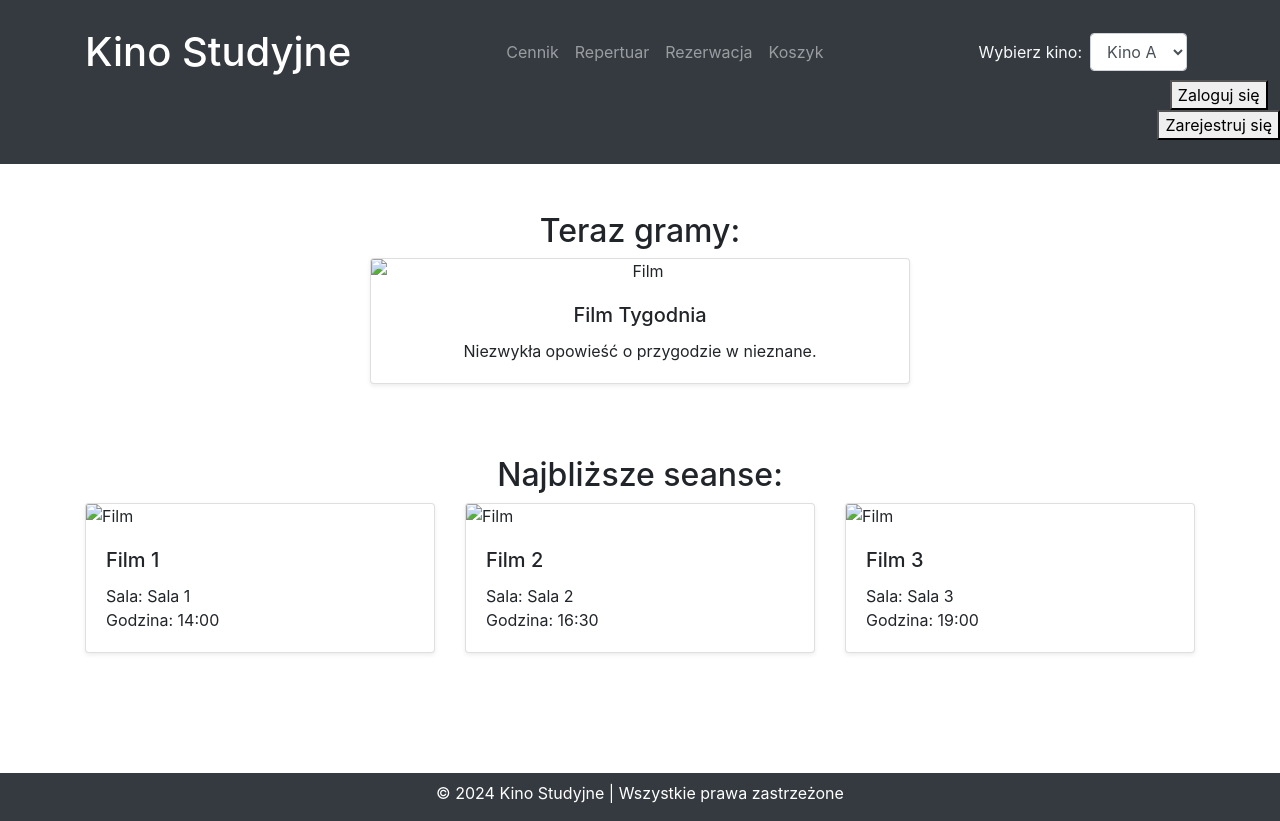
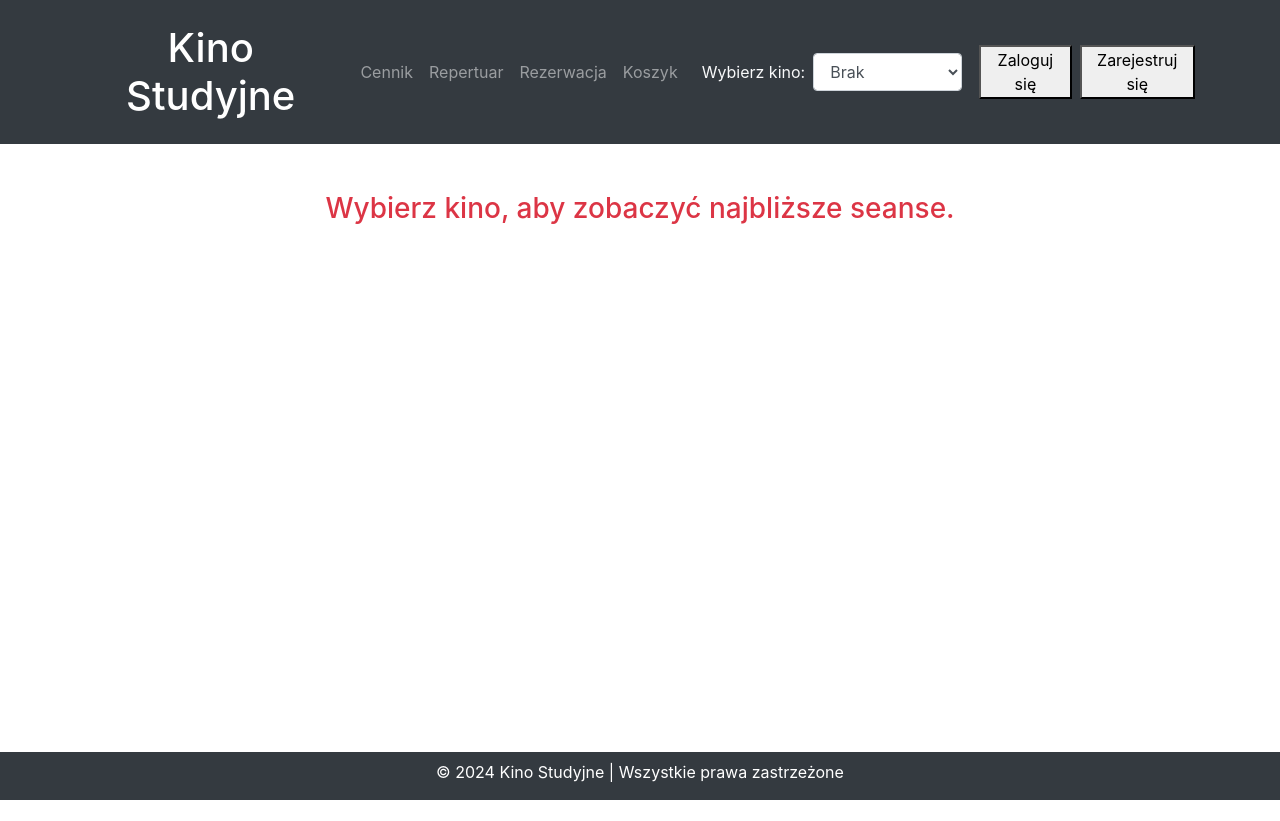
Before and after one commit to infoshareacademy/jpydzr5-reservation-for-destination, a Django app: page /cinema/ in a window 1280 px wide. After the commit the page ends 800 px from the top, so only its background shows below. Run offline with Django 5.2, Linux system fonts and the light colour scheme; data comes from the database, SQL or seed files in the repository; parts of the project's set-up code (start-up, migrations or seed data) failed here and were passed over; some libraries are stand-ins or nearby versions.

Commit message:
Pobieranie najblizszych seansow z bazy

```diff
--- a/cinema_reservation_system/cinema/templates/base.html
+++ b/cinema_reservation_system/cinema/templates/base.html
@@ -32,14 +32,14 @@
                     <div class="form-group mr-2">
                         <label for="cinema" class="text-light mr-2">Wybierz kino:</label>
                         <select id="cinema" name="cinema" class="form-control" onchange="document.getElementById('cinema-selection-form').submit();">
+                            <option value="" {% if selected_cinema is None %}selected{% endif %}>Brak</option>
                             {% for cinema in cinemas %}
                             <option value="{{ cinema.id }}" {% if cinema.id == selected_cinema %}selected{% endif %}>{{cinema.name}}</option>
                             {% endfor %}
                         </select>
                     </div>
                 </form>
-        </div>
-        <div style="float:right" id="login_container">
+            <div class="ml-4 d-flex"  style="float:right" id="login_container">
             {%  if request.user.is_authenticated %}
                 <form method="post" action="{% url 'cinema:logout' %}">
                     {% csrf_token %}
@@ -50,11 +50,12 @@
                     {% csrf_token %}
                     <button type="submit">Zaloguj się</button>
                 </form>
-                <form method="post" action="{% url 'cinema:register' %}">
+                <form class="ml-2" method="post" action="{% url 'cinema:register' %}">
                     {% csrf_token %}
                     <button type="submit">Zarejestruj się</button>
                 </form>
             {% endif %}
+            </div>
         </div>
     </header>
 
--- a/cinema_reservation_system/cinema/templates/cinema/index.html
+++ b/cinema_reservation_system/cinema/templates/cinema/index.html
@@ -1,16 +1,28 @@
 {% extends 'base.html' %}
 
 {% block content %}
+
+{% if message %}
+<section class="text-center">
+    <h3 class="text-danger">{{ message }}</h3>
+</section>
+{% else %}
 <section class="text-center">
     <h2>Teraz gramy:</h2>
     <div class="row">
         <div class="col-md-6 offset-md-3">
             <div class="card mb-4 shadow-sm">
+                {% if now_playing %}
                 <img src="" class="card-img-top" alt="Film">
                 <div class="card-body">
                     <h5 class="card-title">{{ now_playing.title }}</h5>
                     <p class="card-text">{{ now_playing.description }}</p>
                 </div>
+                {% else %}
+                <div class="card-body">
+                    <h4>Nic aktualnie nie gramy teraz</h4>
+                </div>
+                {% endif %}
             </div>
         </div>
     </div>
@@ -24,11 +36,16 @@
                 <img src="" class="card-img-top" alt="Film">
                 <div class="card-body">
                     <h5 class="card-title">{{ screening.movie.title }}</h5>
-                    <p class="card-text">Sala: {{ screening.hall }}<br>Godzina: {{ screening.time }}</p>
+                    <p class="card-text">Sala: {{ screening.hall.hall_number }}<br>Godzina: {{ screening.show_start|date:"H:i" }}</p>
                 </div>
             </div>
         </div>
+        {% empty %}
+            <div class="col-md-12">
+                <p class="text-center">Brak nadchodzących seansów.</p>
+            </div>
         {% endfor %}
     </div>
 </section>
+{% endif %}
 {% endblock %}
--- a/cinema_reservation_system/cinema/views.py
+++ b/cinema_reservation_system/cinema/views.py
@@ -1,4 +1,4 @@
-from django.db.models import Exists, OuterRef
+from django.db.models import Exists, OuterRef, F, ExpressionWrapper, DateTimeField
 from django.shortcuts import render, redirect, get_object_or_404
 from django.template.response import TemplateResponse
 from django.urls import reverse
@@ -16,32 +16,48 @@ DEFAULT_TICKET_TYPE_ID = 1
 def set_cinema(request):
     if request.method == 'POST':
         cinema_id = request.POST.get('cinema')
-        if 'cinema' in request.session:
+        if cinema_id:
             request.session['cinema'] = cinema_id
-        return redirect('index')
-    return redirect('index')
+        else:
+            request.session.pop('cinema', 'None')
+        return redirect('cinema:index')
+    return redirect('cinema:index')
 
 
 def index(request):
     cinema_id = request.session.get('cinema', None)
     if cinema_id is not None:
         cinema_id = int(cinema_id)
-    cinemas = [
-        {'id': 1, 'name': 'Kino A'},
-        {'id': 2, 'name': 'Kino B'},
-        {'id': 3, 'name': 'Kino C'},
-    ]
 
-    now_playing = {
-        'title': 'Film Tygodnia',
-        'description': 'Niezwykła opowieść o przygodzie w nieznane.'
-    }
+    cinemas = models.Cinema.objects.values('id', 'name')
+    now_playing = None
+    message = "Wybierz kino, aby zobaczyć najbliższe seanse."
+    upcoming_screenings = []
+    current_time = pendulum.now()
 
-    upcoming_screenings = [
-        {'movie': {'title': 'Film 1', 'image_url': ''}, 'hall': 'Sala 1', 'time': '14:00'},
-        {'movie': {'title': 'Film 2', 'image_url': ''}, 'hall': 'Sala 2', 'time': '16:30'},
-        {'movie': {'title': 'Film 3', 'image_url': ''}, 'hall': 'Sala 3', 'time': '19:00'}
-    ]
+    if cinema_id:
+        now_playing_seance = models.Seance.objects.annotate(
+            end_time=ExpressionWrapper(
+                F('show_start') + F('movie__duration'), output_field=DateTimeField()
+            )
+        ).filter(
+            hall__cinema_id=cinema_id,
+            show_start__lte=current_time,
+            end_time__gte=current_time
+        ).select_related('movie').first()
+
+        if now_playing_seance:
+            now_playing = {
+                'title': now_playing_seance.movie.title,
+                'description': now_playing_seance.movie.description,
+            }
+
+        message = None
+
+        upcoming_screenings = models.Seance.objects.filter(
+            hall__cinema_id=cinema_id,
+            show_start__lte=current_time,
+        ).select_related('movie').order_by('show_start')[:3]
 
     menu_positions = [
         {"name": "Cennik", "url": "cinema:price_list"},
@@ -56,6 +72,7 @@ def index(request):
         'upcoming_screenings': upcoming_screenings,
         'menu_positions': menu_positions,
         'selected_cinema': cinema_id,
+        'message': message
     }
     template = "cinema/index.html"
     return TemplateResponse(request, template, context)
@@ -103,7 +120,6 @@ def repertoire(request):
 
 # Create your views here.
 def price_list(request):
-
     tickets = models.TicketType.objects.all()
 
     cinema_id = request.session.get('cinema', None)
@@ -243,7 +259,6 @@ def select_seats(request, seance_id):
         if selected_seats:
             reservation = models.Reservation.objects.create(user=request.user, seance=seance)
             for selected_seat in selected_seats:
-
                 models.SeatReservation.objects.create(
                     reservation=reservation,
                     seat_id=selected_seat,
```
